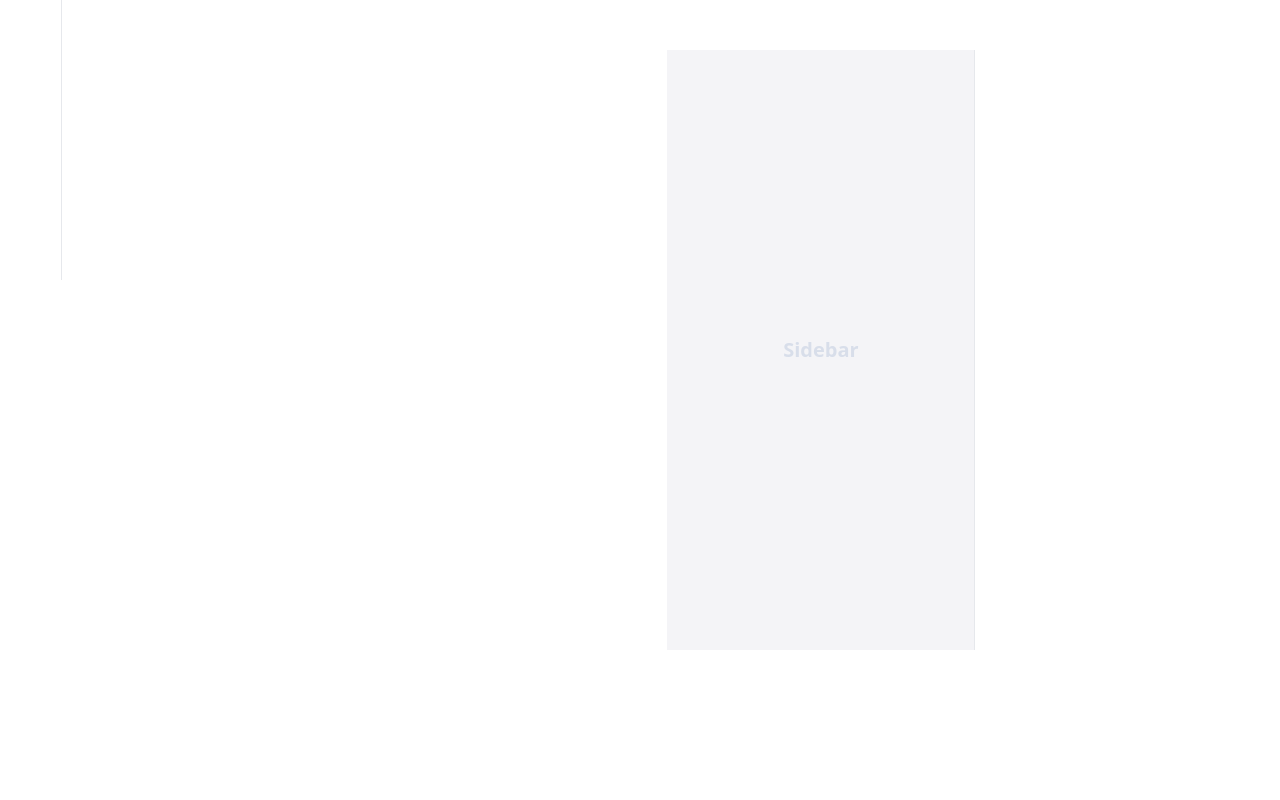
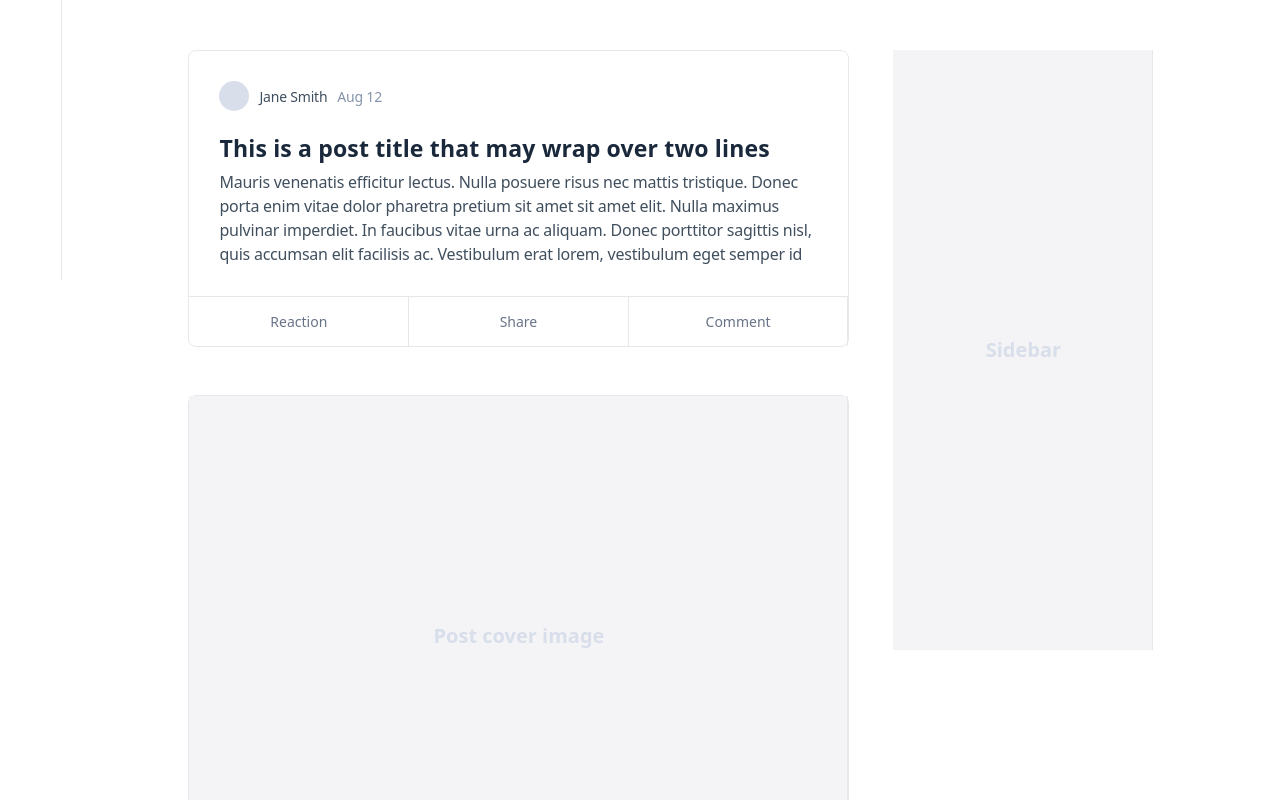
Before and after one commit to redtxai/event-form, a React (Create React App) app: page / in a window 1280 px wide. Shown: the part 520-1320 px from the top of the page. Before the commit the page ends 1170 px from the top, so only its background shows below. Built offline with nearby package versions, Linux system fonts and the light colour scheme.

Commit message:
Implements the Feed

```diff
--- a/src/components/datepicker/datepicker-mock.ts
+++ b/src/components/datepicker/datepicker-mock.ts
@@ -1,7 +1,7 @@
 import { OptionType } from "../Select/Select";
 
 // const days = ['Sun', 'Mon', 'Tue', 'Wed', 'Thu', 'Fri', 'Sat']
-const months = ["Jan", "Feb", "Mar", "Apr", "May", "Jun", "Jul","Aug", "Sep", "Oct", "Nov", "Dec"]
+export const months = ["Jan", "Feb", "Mar", "Apr", "May", "Jun", "Jul","Aug", "Sep", "Oct", "Nov", "Dec"]
 
 export const generateMockDateTime = () => {
   const dateAux = new Date();
--- a/src/pages/landing-page/components/landing-page-body/LandingPageBody.tsx
+++ b/src/pages/landing-page/components/landing-page-body/LandingPageBody.tsx
@@ -3,7 +3,7 @@ import LandingPageFeed from "./components/landing-page-feed/LandingPageFeed"
 import LandingPageSidebar from "./components/landing-page-sidebar/LandingPageSidebar"
 
 const LandingPageBody = () => {
-  return <section className="max-w-1xl m-auto mt-9">
+  return <section className="max-w-3-5xl m-auto mt-9">
     <LandingPageBodyHeader></LandingPageBodyHeader>
     <section className="w-full flex justify-between mt-13">
       <LandingPageFeed></LandingPageFeed>
--- a/src/pages/landing-page/components/landing-page-body/components/landing-page-feed/LandingPageFeed.tsx
+++ b/src/pages/landing-page/components/landing-page-body/components/landing-page-feed/LandingPageFeed.tsx
@@ -1,7 +1,11 @@
+import { useState } from "react"
+import LandingPagePost from "./components/landing-page-feed-post/LandingPagePost"
+import { Post, posts } from "./posts-mock-data"
 
 const LandingPageFeed = () => {
-  return <section className="w-full max-w-05xs">
-
+  const [postsArray] = useState<Post[]>(posts)
+  return <section className="w-full max-w-2-5xl">
+    {postsArray.map((post, index) => <LandingPagePost key={post.id} post={post} className={index > 0 ? 'mt-12' : ''}></LandingPagePost>)}
   </section>
 }
 
--- /dev/null
+++ b/src/pages/landing-page/components/landing-page-body/components/landing-page-feed/components/landing-page-feed-post/LandingPagePost.tsx
@@ -0,0 +1,37 @@
+import { months } from "../../../../../../../../components/datepicker/datepicker-mock"
+import { Post } from "../../posts-mock-data"
+
+type LandingPagePostprops = {
+  post: Post
+  className?: string
+}
+
+const LandingPagePost = ({ post, className }: LandingPagePostprops) => {
+  return <section className={`
+    w-full
+    border border-gray-150
+    rounded-lg
+    ${className ? className : ''}`}>
+    {post.img && <div className="w-full h-custom-1
+    flex justify-center items-center
+    text-slate-350 font-bold text-xl
+    leading-6
+    bg-zinc-75 shadow-custom-slate">Post cover image</div>}
+    <div className="pt-7-5 pr-7-5 pl-7-5">
+      <div className="flex items-center">
+        <div className="rounded-full w-7-5 h-7-5 bg-slate-350"></div>
+        <div className="ml-2.5 text-sm text-slate-650 leading-4-05 tracking-tightish">{post.username}</div>
+        <div className="ml-2.5 text-sm text-gray-450 leading-4-05 tracking-tightish">{`${months[post.date.getMonth()]} ${post.date.getDate()}`}</div>
+      </div>
+      {post.title && <div className="text-blue-975 text-xl-intermediate leading-6-05 tracking-very-tight font-bold mt-6">{post.title}</div>}
+      {post.text && <div className="tracking-tightish text-base mt-2 text-slate-650">{post.text}</div>}
+    </div>
+    <footer className="w-full flex mt-7-05">
+      <div className="w-1/3 border-t border-r select-none text-sm cursor-pointer text-slate-475 leading-4-05 flex justify-center py-4">Reaction</div>
+      <div className="w-1/3 border-t border-r select-none text-sm cursor-pointer text-slate-475 leading-4-05 flex justify-center py-4">Share</div>
+      <div className="w-1/3 border-t border-r select-none text-sm cursor-pointer text-slate-475 leading-4-05 flex justify-center py-4">Comment</div>
+    </footer>
+  </section>
+}
+
+export default LandingPagePost
--- /dev/null
+++ b/src/pages/landing-page/components/landing-page-body/components/landing-page-feed/posts-mock-data.ts
@@ -0,0 +1,27 @@
+export type Post = {
+  id: number
+  title?: string
+  text?: string
+  date: Date
+  username: string
+  img?: boolean
+}
+
+export const posts: Post[] = [
+  {
+    id: 1,
+    title: 'This is a post title that may wrap over two lines',
+    text: 'Mauris venenatis efficitur lectus. Nulla posuere risus nec mattis tristique. Donec porta enim vitae dolor pharetra pretium sit amet sit amet elit. Nulla maximus pulvinar imperdiet. In faucibus vitae urna ac aliquam. Donec porttitor sagittis nisl, quis accumsan elit facilisis ac. Vestibulum erat lorem, vestibulum eget semper id',
+    username: 'Jane Smith',
+    date: new Date('08/12/2022'),
+    img: false
+  },
+  {
+    id: 2,
+    title: 'This is a post title that may wrap over two lines',
+    text: 'Mauris venenatis efficitur lectus. Nulla posuere risus nec mattis tristique. Donec porta enim vitae dolor pharetra pretium sit amet sit amet elit. Nulla maximus pulvinar imperdiet. In faucibus vitae urna ac aliquam. Donec porttitor sagittis nisl, quis accumsan elit facilisis ac. Vestibulum erat lorem, vestibulum eget semper id',
+    username: 'Jane Smith',
+    date: new Date('08/12/2022'),
+    img: true
+  }
+]
--- a/src/pages/landing-page/components/landing-page-body/components/landing-page-sidebar/LandingPageSidebar.tsx
+++ b/src/pages/landing-page/components/landing-page-body/components/landing-page-sidebar/LandingPageSidebar.tsx
@@ -5,7 +5,8 @@ const LandingPageSidebar = () => {
     flex justify-center items-center
     text-slate-350 font-bold text-xl
     leading-6
-    bg-zinc-75 shadow-custom-slate">
+    bg-zinc-75 shadow-custom-slate
+    ml-11">
     Sidebar
   </section>
 }
--- a/src/styles.css
+++ b/src/styles.css
@@ -661,6 +661,15 @@ select {
 .mt-6 {
   margin-top: 1.5rem;
 }
+.mt-12 {
+  margin-top: 3rem;
+}
+.ml-11 {
+  margin-left: 2.75rem;
+}
+.ml-2\.5 {
+  margin-left: 0.625rem;
+}
 .box-border {
   box-sizing: border-box;
 }
@@ -709,6 +718,9 @@ select {
 .w-16 {
   width: 4rem;
 }
+.w-1\/3 {
+  width: 33.333333%;
+}
 .max-w-xl {
   max-width: 36rem;
 }
@@ -736,6 +748,9 @@ select {
 }
 .transform {
   transform: translate(var(--tw-translate-x), var(--tw-translate-y)) rotate(var(--tw-rotate)) skewX(var(--tw-skew-x)) skewY(var(--tw-skew-y)) scaleX(var(--tw-scale-x)) scaleY(var(--tw-scale-y));
+}
+.cursor-pointer {
+  cursor: pointer;
 }
 .select-none {
   -webkit-user-select: none;
@@ -780,6 +795,9 @@ select {
 .rounded-none {
   border-radius: 0px;
 }
+.rounded-full {
+  border-radius: 9999px;
+}
 .rounded-l-md {
   border-top-left-radius: 0.375rem;
   border-bottom-left-radius: 0.375rem;
@@ -799,6 +817,9 @@ select {
 }
 .border-t {
   border-top-width: 1px;
+}
+.border-r {
+  border-right-width: 1px;
 }
 .border-indigo-500 {
   --tw-border-opacity: 1;
@@ -872,6 +893,10 @@ select {
 .px-2 {
   padding-left: 0.5rem;
   padding-right: 0.5rem;
+}
+.py-4 {
+  padding-top: 1rem;
+  padding-bottom: 1rem;
 }
 .pt-6 {
   padding-top: 1.5rem;
@@ -1004,6 +1029,9 @@ select {
 .text-blue-950 {
     color: #1D2839;
   }
+.text-blue-975 {
+    color: #1A283B;
+  }
 .text-red-650 {
     color: #D72C0D;
   }
@@ -1013,12 +1041,18 @@ select {
 .text-sm-intermediate {
     font-size: 15px;
   }
+.text-xl-intermediate {
+    font-size: 23px;
+  }
 .text-4xl-intermediate {
-    font-size: 2.5em;
+    font-size: 40px;
   }
 /********************************************************************************/
 /******************************** LETTER SPACING ********************************/
 /********************************************************************************/
+.tracking-very-tight {
+    letter-spacing: 0.007em;
+  }
 .tracking-widestish {
     letter-spacing: 0.019em;
   }
@@ -1037,6 +1071,9 @@ select {
 .leading-4-07 {
     line-height: 19px;
   }
+.leading-6-05 {
+    line-height: 27px;
+  }
 /********************************************************************************/
 /********************************* BORDER COLOR *********************************/
 /********************************************************************************/
@@ -1052,8 +1089,17 @@ select {
 /********************************************************************************/
 /*********************************** PADDING ************************************/
 /********************************************************************************/
+.pt-7-5 {
+    padding-top: 1.875em;
+  }
+.pr-7-5 {
+    padding-right: 1.875em;
+  }
 .pb-7-5 {
     padding-bottom: 1.875em;
+  }
+.pl-7-5 {
+    padding-left: 1.875em;
   }
 /********************************************************************************/
 /*********************************** MAX WIDTH **********************************/
@@ -1065,13 +1111,13 @@ select {
     max-width: 16.875em;
   }
 .max-w-1xxs {
-    max-width: 16.250em;
+    max-width: 13em;
   }
-.max-w-05xs {
-    max-width: 18.750em;
+.max-w-2-5xl {
+    max-width: 42.5em;
   }
-.max-w-1xl {
-    max-width: 38em;
+.max-w-3-5xl {
+    max-width: 60.313em;
   }
 /********************************************************************************/
 /******************************** BACKGROUND COLOR ******************************/
@@ -1084,6 +1130,9 @@ select {
   }
 .bg-red-25 {
     background-color: #FFF4F4;
+  }
+.bg-slate-350 {
+    background-color: #D8DEEA;
   }
 .bg-custom-100 {
     background-color: #F6F9FA;
@@ -1112,11 +1161,23 @@ select {
 /********************************************************************************/
 /************************************* HEIGHT ***********************************/
 /********************************************************************************/
+.h-7-5 {
+    height: 1.875em;
+  }
 .h-75 {
     height: 300px;
   }
+.h-custom-1 {
+    height: 24em;
+  }
 .h-custom {
     height: 30em;
+  }
+/********************************************************************************/
+/************************************* WIDTH ************************************/
+/********************************************************************************/
+.w-7-5 {
+    width: 1.875em;
   }
 /********************************************************************************/
 /********************************** BOX SHADOW **********************************/
```
Also changed, not shown: src/tailwind.css.
